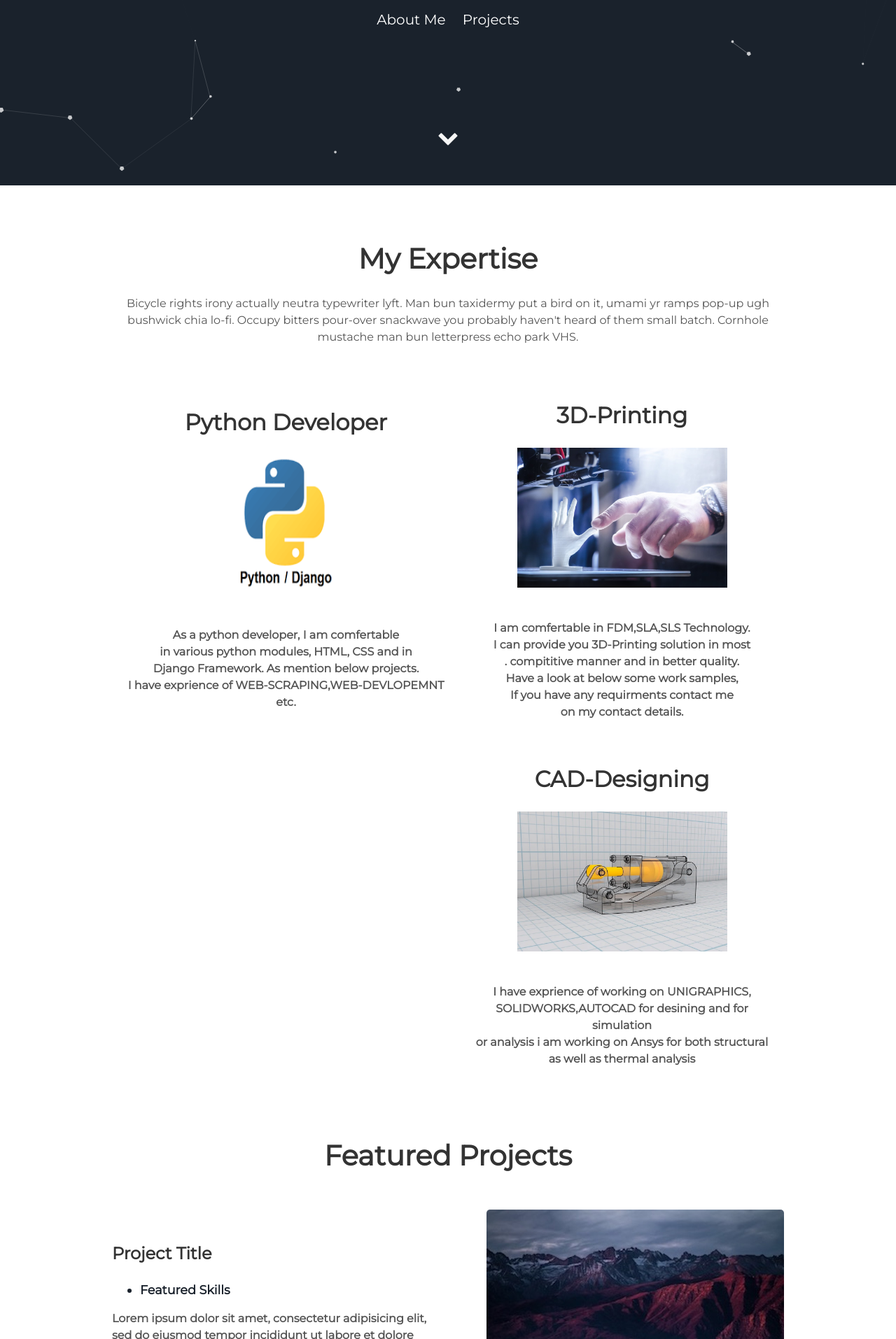
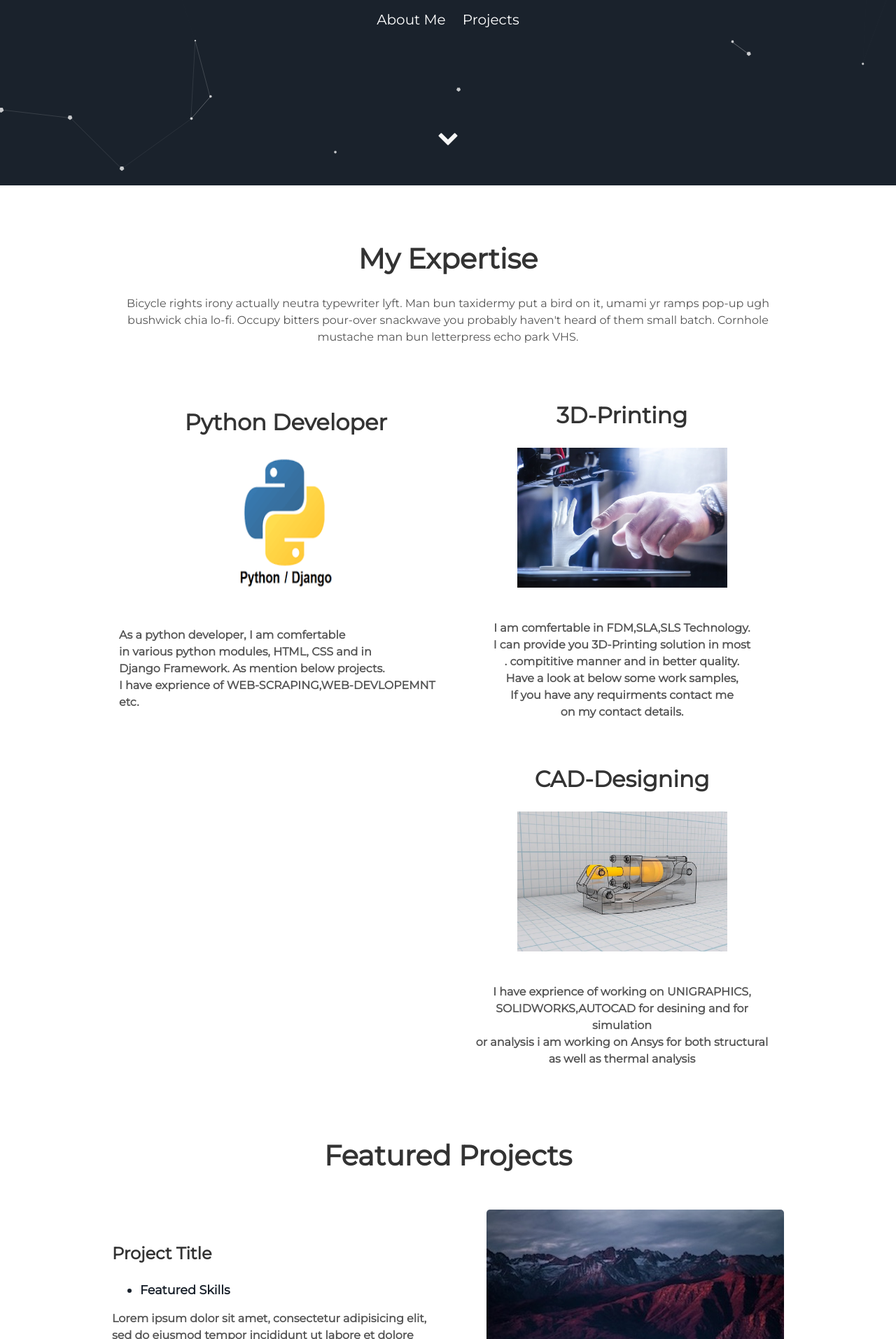
Before and after one commit to swapnilkathane/swapnilkathaneoldweb, a Jekyll site: the page built from index.html, in a window 1280 px wide. Shown: the part 635-2549 px from the top of the page at 70% size. Built offline with Jekyll 4.4.1, drawn with Linux system fonts in a browser that asks for light colours.

Commit message:
Update about.html

```diff
--- a/_includes/about.html
+++ b/_includes/about.html
@@ -6,7 +6,7 @@
     <div class="tech">
       <h2>Python Developer</h2>
       <img alt="mountains" src="{{ "/assets/img/Python.png" | prepend: site.baseurl }}" style="width:300px;height:200px;">
-      <p><b>As a python developer, I am comfertable<br>
+      <p align="left"><b>As a python developer, I am comfertable<br>
 	  in various python modules, HTML, CSS and in<br>
 	  Django Framework. As mention below projects.<br>
 	  I have exprience of WEB-SCRAPING,WEB-DEVLOPEMNT etc.</p>
```
